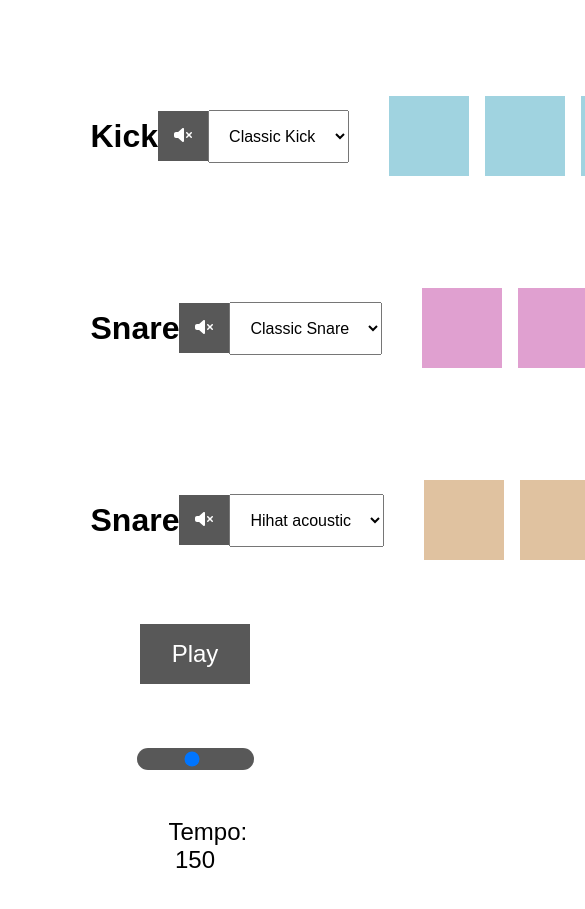
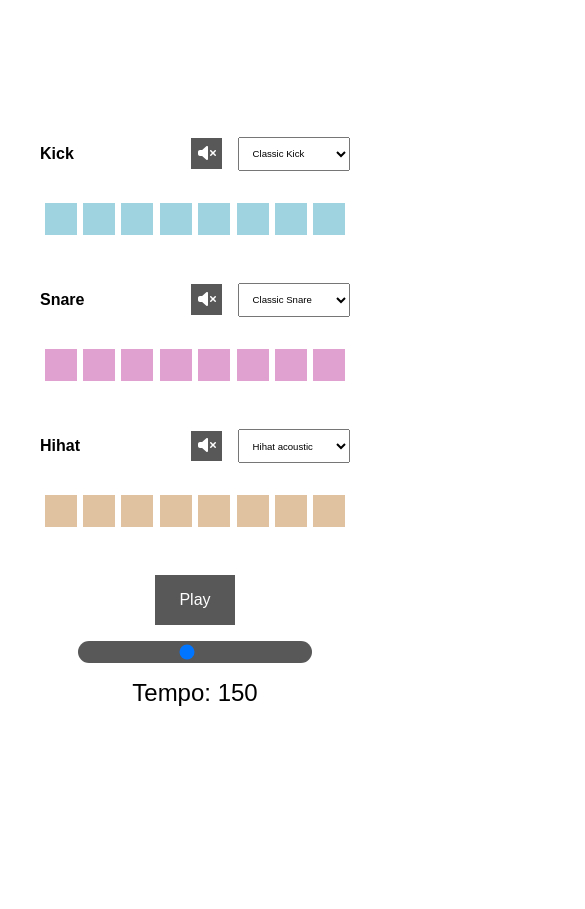
Before and after one commit to Ingoo1/Beatmaker-Project, a plain HTML site: page index.html in a window 390 px wide. Shown: the top 909 px of the page, 585 px wide, since content can reach past the window. After the commit the page ends 844 px from the top, so only its background shows below. Drawn offline with Linux system fonts and the light colour scheme.

Commit message:
added some apaptive

```diff
--- a/index.html
+++ b/index.html
@@ -59,7 +59,7 @@
       </div>
       <div class="hihat-track">
         <div class="controls">
-          <h1>Snare</h1>
+          <h1>Hihat</h1>
           <button data-track="2" class="mute hihat-volume">
             <i class="fa-solid fa-volume-xmark"></i>
           </button>
--- a/style.css
+++ b/style.css
@@ -16,9 +16,9 @@ svg {
 .kick-pad,
 .snare-pad,
 .hihat-pad {
-  width: 5rem;
-  height: 5rem;
-  margin: 1rem 0.5rem;
+  width: 3rem;
+  height: 3rem;
+  margin: 0rem 0.5rem;
   cursor: pointer;
 }
 
@@ -59,8 +59,8 @@ svg {
 .kick-track {
   display: flex;
   width: 70%;
-  justify-content: space-between;
-  margin-top: 5rem;
+  justify-content: center;
+  margin-top: 1rem;
 }
 
 .kick,
@@ -71,10 +71,19 @@ svg {
 
 .controls {
   display: flex;
-  justify-content: space-between;
+  /* justify-content: space-between; */
   align-items: center;
   flex: 1;
   margin: 0 2rem;
+  max-width: 22rem;
+}
+
+.controls h1 {
+  flex: 2 0;
+}
+
+.controls button {
+  margin-right: 1rem;
 }
 
 .controls button {
@@ -102,8 +111,10 @@ svg {
 }
 
 select {
-  padding: 1rem;
-  font-size: 1rem;
+  padding: 0.7rem;
+  font-size: 0.7rem;
+  min-width: 9rem;
+  min-height: 3rem;
 }
 
 .mute.active {
@@ -111,14 +122,14 @@ select {
 }
 
 .tempo {
-  margin: 3rem;
+  margin: 1rem 1rem 0;
   width: 30%;
 }
 
 .tempo-slider {
   padding: 0.2rem;
   -webkit-appearance: none;
-  margin: 1rem 0rem;
+  margin: 0 0 1rem;
   width: 100%;
   position: relative;
   background: rgb(88, 88, 88);
@@ -128,7 +139,7 @@ select {
 
 .tempo p {
   font-size: 1.5rem;
-  margin: 2rem;
+  margin: 0;
   text-align: center;
 }
 
@@ -140,3 +151,70 @@ select {
     transform: scale(1.2);
   }
 }
+
+@media screen and (max-width: 1300px) {
+  .sequencer {
+    padding: 3rem 0;
+  }
+
+  .kick-track,
+  .snare-track,
+  .hihat-track {
+    display: flex;
+    flex-direction: column;
+    justify-content: center;
+    align-items: center;
+    margin: 0;
+  }
+
+  .kick-track,
+  .snare-track {
+    margin-bottom: 3rem;
+  }
+
+  .controls {
+    min-width: 310px;
+    margin-bottom: 2rem;
+  }
+
+  .tempo {
+    width: 60%;
+  }
+}
+
+@media screen and (max-width: 600px) {
+  .kick-pad,
+  .snare-pad,
+  .hihat-pad {
+    width: 2rem;
+    height: 2rem;
+    margin: 0 0.2rem;
+  }
+
+  .controls h1 {
+    font-size: 1rem;
+  }
+
+  .controls button {
+    padding: 0.4rem;
+  }
+
+  select {
+    padding: 0.6rem;
+    font-size: 0.6rem;
+    min-width: 7rem;
+    min-height: 2rem;
+  }
+
+  .kick-track,
+  .snare-track,
+  .hihat-track {
+    width: auto;
+    max-width: 320px;
+  }
+
+  .play {
+    padding: 1rem 1.5rem;
+    font-size: 1rem;
+  }
+}
```
